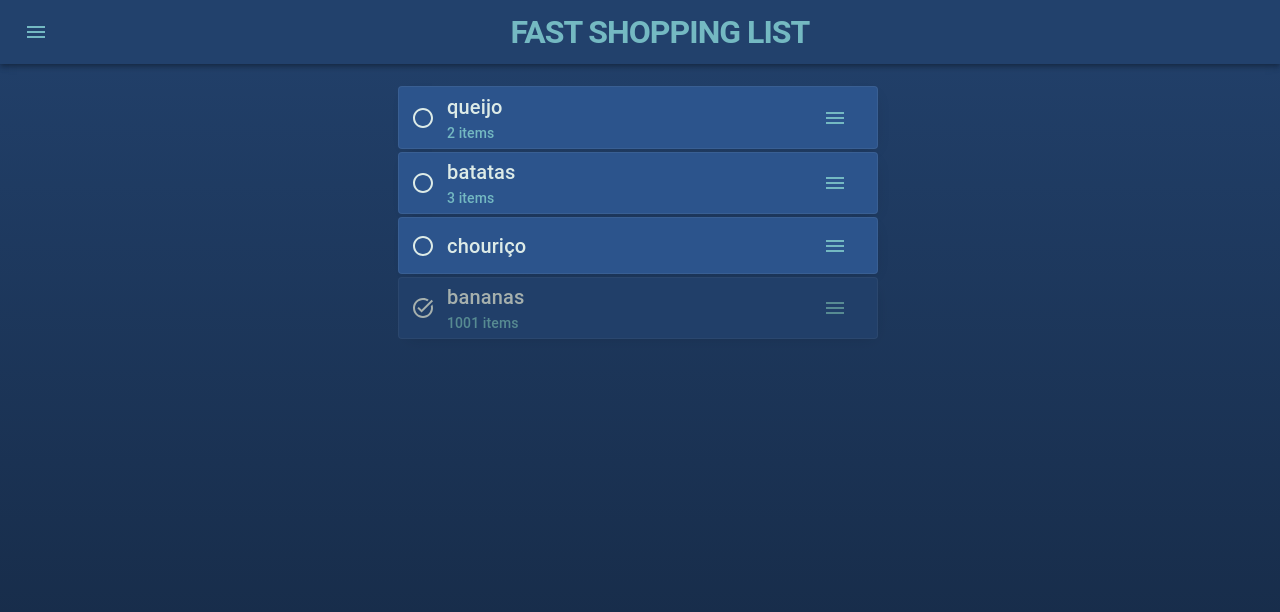
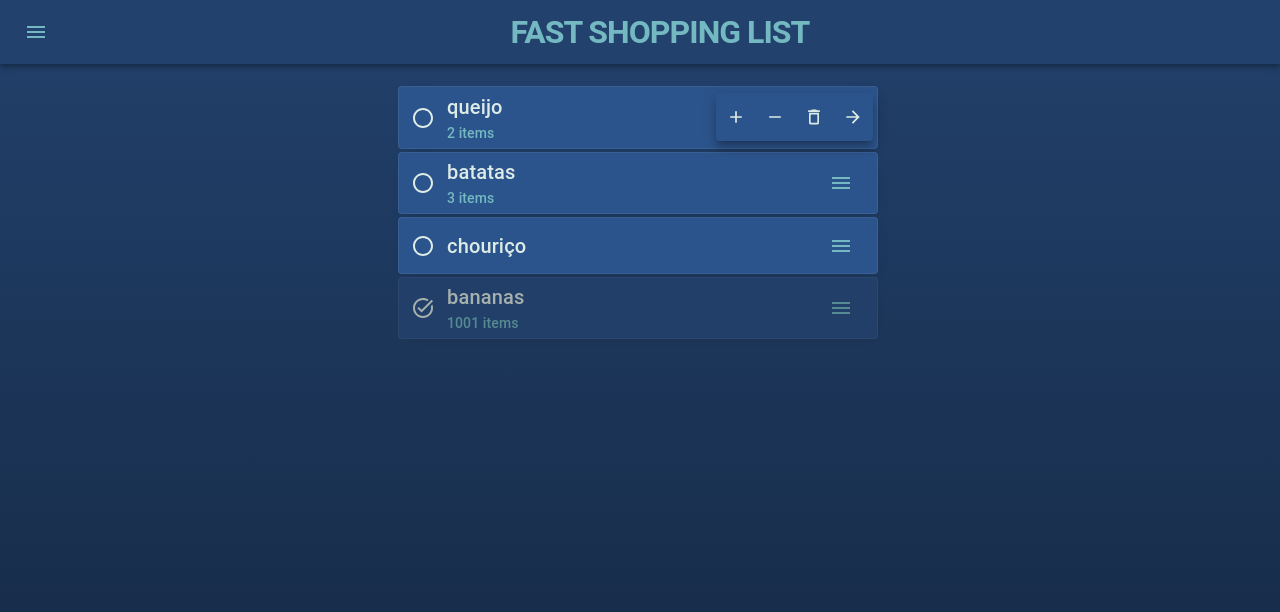
Before and after one commit to JGEsteves89/fast-shopping-list, a React (Create React App) app: page / in a window 1280 px wide. Both pictures are taken after a click on the button 835 px from the left and 117 px from the top of the page. Shown: the top 612 px of the page. Built offline with nearby package versions, Linux system fonts and the light colour scheme.

Commit message:
C005: Add qty and remove item

```diff
--- a/src/components/shoppingItem.css
+++ b/src/components/shoppingItem.css
@@ -15,3 +15,13 @@
 .item-card-bought {
 	filter: brightness(75%);
 }
+.MuiMenu-list {
+	display: flex;
+	flex-direction: row;
+}
+.MuiMenuItem-root {
+	padding-inline: 0.6rem !important;
+}
+#basic-menu {
+	transform: translate(20px, 23px);
+}
--- a/src/components/shoppingItem.js
+++ b/src/components/shoppingItem.js
@@ -6,15 +6,33 @@ import Typography from '@mui/material/Typography';
 import TaskAltSharpIcon from '@mui/icons-material/TaskAltSharp';
 import PanoramaFishEyeSharpIcon from '@mui/icons-material/PanoramaFishEyeSharp';
 import MenuIcon from '@mui/icons-material/Menu';
+import Menu from '@mui/material/Menu';
+import MenuItem from '@mui/material/MenuItem';
+import Grow from '@mui/material/Grow';
+import AddIcon from '@mui/icons-material/Add';
+import RemoveIcon from '@mui/icons-material/Remove';
+import DeleteOutlineIcon from '@mui/icons-material/DeleteOutline';
+import ArrowForwardIcon from '@mui/icons-material/ArrowForward';
 import { useTheme } from '@mui/material/styles';
 
 import './shoppingItem.css';
 
 function ShoppingItem(props) {
 	const emitOnChange = props.onChange;
+	const emitOnItemDelete = props.onItemDelete;
+	const [menuAnchor, setMenuAnchor] = useState(null);
 	const [item, setItem] = useState(props.item);
 
 	const theme = useTheme();
+
+	const open = Boolean(menuAnchor);
+	const handleMenuClick = (event) => {
+		setMenuAnchor(event.currentTarget);
+	};
+	const handleClose = () => {
+		setMenuAnchor(null);
+	};
+
 	const taskIcon = (bought) => {
 		return bought ? <TaskAltSharpIcon /> : <PanoramaFishEyeSharpIcon />;
 	};
@@ -27,7 +45,19 @@ function ShoppingItem(props) {
 		setItem(cpyItem);
 		emitOnChange(cpyItem);
 	};
-
+	const deleteItem = () => {
+		emitOnItemDelete(item);
+		handleClose();
+	};
+	const addQuantity = (qty) => {
+		console.log(item.name, qty);
+		const cpyItem = { ...item };
+		if (cpyItem.qty + qty !== 0) {
+			cpyItem.qty += qty;
+			setItem(cpyItem);
+			emitOnChange(cpyItem);
+		}
+	};
 	return (
 		<Card className={getClass('item-card')} sx={{ backgroundColor: 'background.paper' }}>
 			<IconButton onClick={toggleItemBought} aria-label="bought" sx={{ color: theme.palette.text.primary, mr: 1 }}>
@@ -41,9 +71,44 @@ function ShoppingItem(props) {
 					</Typography>
 				)}
 			</Box>
-			<IconButton size="large" edge="start" aria-label="menu" color="secondary" sx={{ mr: 2 }}>
+
+			<IconButton onClick={handleMenuClick} size="large" edge="end" aria-label="menu" color="secondary" sx={{ mr: 2 }}>
 				<MenuIcon />
 			</IconButton>
+			<Menu
+				id="basic-menu"
+				anchorEl={menuAnchor}
+				open={open}
+				TransitionComponent={Grow}
+				TransitionProps={{
+					direction: 'left',
+					timeout: 500,
+					easing: {
+						enter: 'cubic-bezier(1,0,.7,.81)',
+						exit: 'cubic-bezier(1,0,.7,.81)',
+					},
+				}}
+				anchorOrigin={{
+					vertical: 'top',
+					horizontal: 'right',
+				}}
+				transformOrigin={{
+					vertical: 'center',
+					horizontal: 'right',
+				}}>
+				<MenuItem onClick={() => addQuantity(1)}>
+					<AddIcon fontSize="small" />
+				</MenuItem>
+				<MenuItem onClick={() => addQuantity(-1)}>
+					<RemoveIcon fontSize="small" />
+				</MenuItem>
+				<MenuItem onClick={deleteItem}>
+					<DeleteOutlineIcon fontSize="small" />
+				</MenuItem>
+				<MenuItem onClick={handleClose}>
+					<ArrowForwardIcon fontSize="small" />
+				</MenuItem>
+			</Menu>
 		</Card>
 	);
 }
--- a/src/pages/shoppingList.js
+++ b/src/pages/shoppingList.js
@@ -21,11 +21,15 @@ function ShoppingList() {
 		cpyList = cpyList.sort(defaultSorter);
 		setShippingListItems(cpyList);
 	};
-
+	const onItemDelete = (item) => {
+		console.log('The item', item.name, 'was deleted');
+		let cpyList = [...shoppingListItems];
+		setShippingListItems(cpyList.filter((i) => i.id !== item.id).sort(defaultSorter));
+	};
 	return (
 		<Box className="shopping-list-container">
 			{shoppingListItems.map((item) => (
-				<ShoppingItem key={item.id} onChange={onItemChange} item={{ ...item }} />
+				<ShoppingItem key={item.id} onChange={onItemChange} onItemDelete={onItemDelete} item={{ ...item }} />
 			))}
 		</Box>
 	);
```
Also changed, not shown: 1 other file (tests, documents, lock files or other folders).
